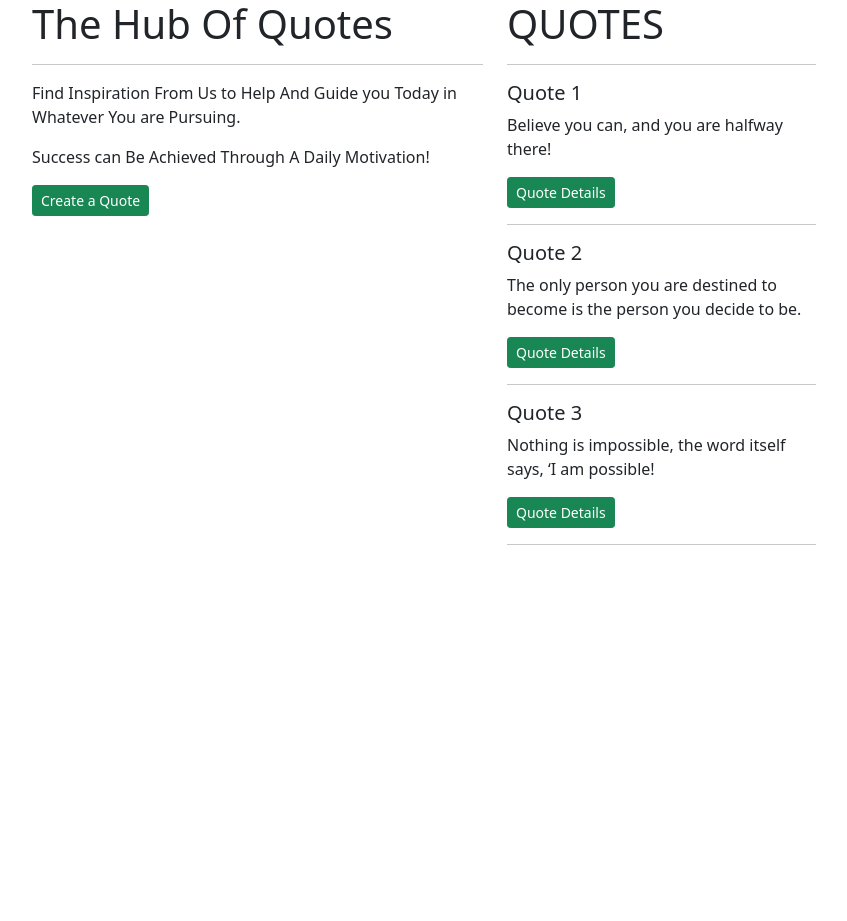
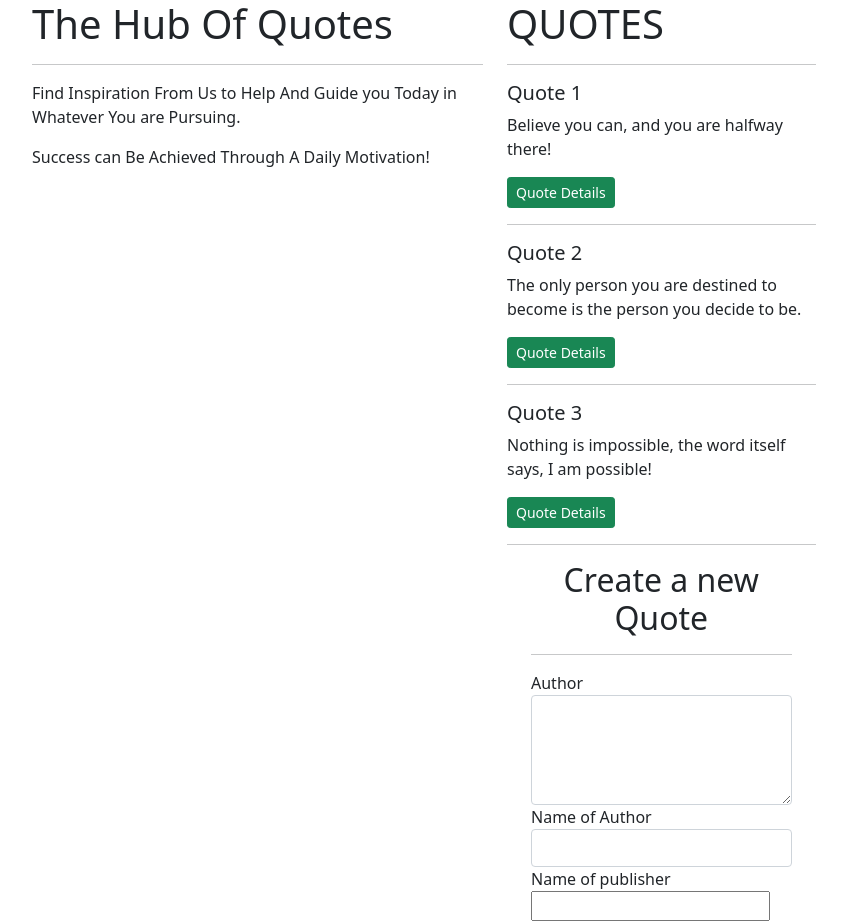
Before and after one commit to devseme/Quote-App, an Angular app: page / in a window 1280 px wide. Shown: the whole page, without its empty margins (50-897 px from the left). Before the commit the page ends 800 px from the top, so only its background shows below. Built offline with nearby package versions, Linux system fonts and the light colour scheme.

Commit message:
created form component

```diff
--- a/src/app/about/about.component.html
+++ b/src/app/about/about.component.html
@@ -2,5 +2,3 @@
 <hr>
 <p>Find Inspiration From Us to Help And Guide you Today in Whatever You are Pursuing.</p>
 <p>Success can Be Achieved Through A Daily Motivation!</p>
-
-<a href="" class="btn btn-sm btn-success">Create a Quote</a>
--- a/src/app/app.module.ts
+++ b/src/app/app.module.ts
@@ -6,13 +6,15 @@ import { AppComponent } from './app.component';
 import { AboutComponent } from './about/about.component';
 import { QuotesComponent } from './quotes/quotes.component';
 import { QuoteDetailsComponent } from './quote-details/quote-details.component';
+import { QuoteFormComponent } from './quote-form/quote-form.component';
 
 @NgModule({
   declarations: [
     AppComponent,
     AboutComponent,
     QuotesComponent,
-    QuoteDetailsComponent
+    QuoteDetailsComponent,
+    QuoteFormComponent
   ],
   imports: [
     BrowserModule,
--- a/src/app/quote-details/quote-details.component.html
+++ b/src/app/quote-details/quote-details.component.html
@@ -1,3 +1,3 @@
 <p>Author : &nbsp;{{quote.author}} </p>
- <p>Vote Count: &nbsp;{{quote.vote}} </p>
+ <p>Publisher : &nbsp;{{quote.publisher}} </p>
 <button (click) ='deleteQuote(true)' class="btn btn-outline-danger btn-sm">Delete Quote</button>
--- /dev/null
+++ b/src/app/quote-form/quote-form.component.html
@@ -0,0 +1,23 @@
+<div class="container-fluid">
+    <h2 class="text-center">Create a new Quote</h2>
+    <hr>
+    <form>
+        <div class="form-group">
+            <label for="quote">Author</label>
+            <textarea class="form-control" id="quote" rows="4" required></textarea>
+
+
+        </div>
+        <div class="form-group">
+
+            <label for="author">Name of Author</label>
+            <input type="text" required class="form-control" id="author">
+
+        </div>
+        <div class="form-group">
+            <label for="name">Name of publisher</label>
+            <input type='name' id="name" required>
+
+        </div>
+    </form>
+  </div>
--- /dev/null
+++ b/src/app/quote-form/quote-form.component.ts
@@ -0,0 +1,15 @@
+import { Component, OnInit } from '@angular/core';
+
+@Component({
+  selector: 'app-quote-form',
+  templateUrl: './quote-form.component.html',
+  styleUrls: ['./quote-form.component.css']
+})
+export class QuoteFormComponent implements OnInit {
+
+  constructor() { }
+
+  ngOnInit(): void {
+  }
+
+}
--- a/src/app/quote.ts
+++ b/src/app/quote.ts
@@ -1,6 +1,6 @@
 export class Quote {
     showquoteDetails:boolean;
-    constructor(public title:string,public quote:string, public author:string, public vote:string ){
+    constructor(public title:string,public quote:string, public author:string, public publisher:string ){
                this.showquoteDetails = false;
     }
 }
--- a/src/app/quotes/quotes.component.html
+++ b/src/app/quotes/quotes.component.html
@@ -10,5 +10,8 @@
         <app-quote-details  *ngIf ='quote.showquoteDetails'  [quote]='quote' (removeQuote)='removeThisQuote($event,i)'></app-quote-details>
         <hr>
     </div>
+    <div class="">
+        <app-quote-form></app-quote-form>
+      </div>
     </div>
 </div>
--- a/src/app/quotes/quotes.component.ts
+++ b/src/app/quotes/quotes.component.ts
@@ -8,9 +8,9 @@ import {Quote} from '../quote';
 export class QuotesComponent implements OnInit {
 
   quotes:Quote[]=[
-    new Quote('Quote 1','Believe you can, and you are halfway there!','-Theodore Roosevelt','5'),
-    new Quote('Quote 2','The only person you are destined to become is the person you decide to be.','-Ralph Waldo Emerson','4'),
-    new Quote('Quote 3','Nothing is impossible, the word itself says, ‘I am possible!' ,'-Audrey Hepburn','3'),
+    new Quote('Quote 1','Believe you can, and you are halfway there!','-Theodore Roosevelt','Ian'),
+    new Quote('Quote 2','The only person you are destined to become is the person you decide to be.','-Ralph Waldo Emerson','Innocent'),
+    new Quote('Quote 3','Nothing is impossible, the word itself says, I am possible!' ,'-Audrey Hepburn','Salim'),
   ]
    showDetails(index:number){
      this.quotes[index].showquoteDetails =  !this.quotes[index].showquoteDetails;
```
Also changed, not shown: src/app/quote-form/quote-form.component.css (added), 1 other file (tests, documents, lock files or other folders).
